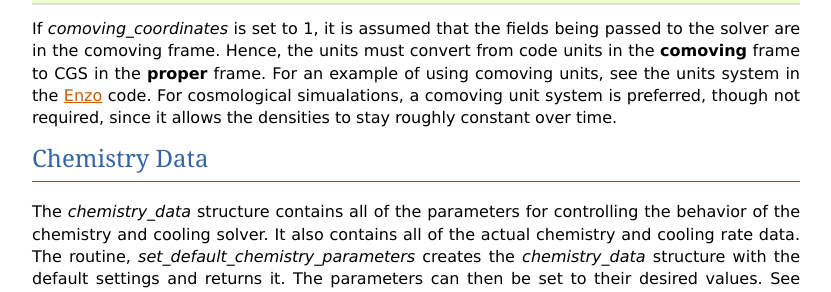
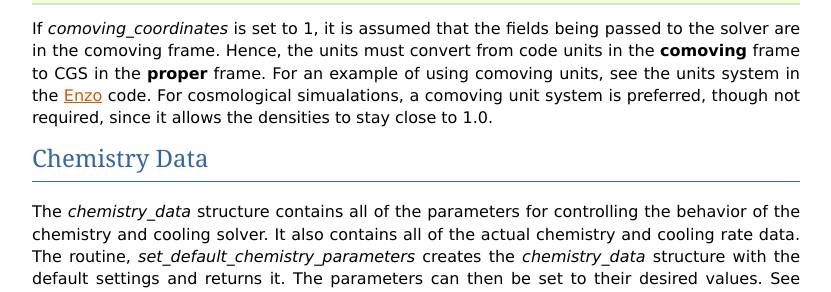
Before and after one commit to grackle-project/grackle, a Sphinx documentation site: the page built from doc/source/Integration.rst, in a window 1280 px wide and 900 px high, scrolled down 1087 px. Shown: the part 174-466 px from the top of the window, without its empty margins (48-879 px from the left). Built offline with Sphinx 7.4.7, drawn with Linux system fonts in a browser that asks for light colours.

Commit message:
Fixing documentation to be clearer on the utility of comoving coordinates.

```diff
--- a/doc/source/Integration.rst
+++ b/doc/source/Integration.rst
@@ -67,7 +67,7 @@ convert from code units in the **comoving** frame to CGS in the **proper**
 frame.  For an example of using comoving units, see the units system in the
 `Enzo <http://enzo-project.org/>`_ code.  For cosmological simualations, a
 comoving unit system is preferred, though not required, since it allows the
-densities to stay roughly constant over time.
+densities to stay close to 1.0.
 
 Chemistry Data
 --------------
```
